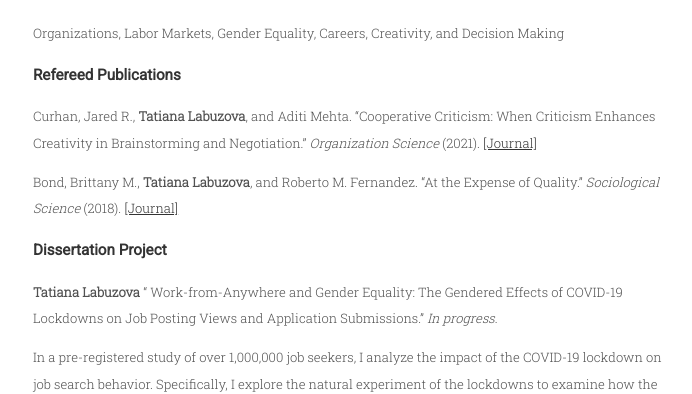
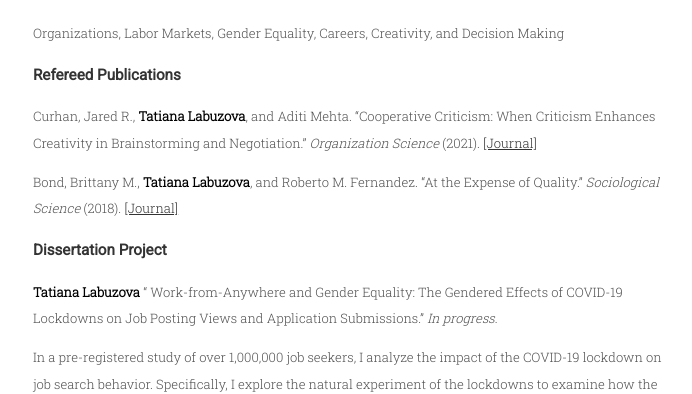
Before and after one commit to tatianalabuzova/tatianalabuzova.github.io, a Jekyll site: the page built from menu/research.md, in a window 1280 px wide. Shown: the part 254-648 px from the top of the page, without its empty margins (292-984 px from the left). Built offline with Jekyll 4.4.1, drawn with Linux system fonts in a browser that asks for light colours.

Commit message:
Update research.md

```diff
--- a/menu/research.md
+++ b/menu/research.md
@@ -9,12 +9,12 @@ Organizations, Labor Markets, Gender Equality, Careers, Creativity, and Decision
 
 ### Refereed Publications
 
-Curhan, Jared R., __Tatiana Labuzova__, and Aditi Mehta. "Cooperative Criticism: When Criticism Enhances Creativity in Brainstorming and Negotiation." _Organization Science_ (2021). [[Journal]](https://doi.org/10.1287/orsc.2020.1420)
+Curhan, Jared R., <span style="color:#000000"><b>Tatiana Labuzova</b></span>, and Aditi Mehta. "Cooperative Criticism: When Criticism Enhances Creativity in Brainstorming and Negotiation." _Organization Science_ (2021). [[Journal]](https://doi.org/10.1287/orsc.2020.1420)
 
-Bond, Brittany M., __Tatiana Labuzova__, and Roberto M. Fernandez. "At the Expense of Quality." _Sociological Science_ (2018). [[Journal]](https://doi.org/10.15195/v5.a17)
+Bond, Brittany M., <span style="color:#000000"><b>Tatiana Labuzova</b></span>, and Roberto M. Fernandez. "At the Expense of Quality." _Sociological Science_ (2018). [[Journal]](https://doi.org/10.15195/v5.a17)
 
 ### Dissertation Project
 
-__Tatiana Labuzova__ " Work-from-Anywhere and Gender Equality: The Gendered Effects of COVID-19 Lockdowns on Job Posting Views and Application Submissions." _In progress_.
+<span style="color:#000000"><b>Tatiana Labuzova</b></span> " Work-from-Anywhere and Gender Equality: The Gendered Effects of COVID-19 Lockdowns on Job Posting Views and Application Submissions." _In progress_.
 
 <p>In a pre-registered study of over 1,000,000 job seekers, I analyze the impact of the COVID-19 lockdown on job search behavior. Specifically, I explore the natural experiment of the lockdowns to examine how the external shock to the availability of work-from-anywhere jobs influences supply-side job search behavior and the gender wage gap in pursued positions.</p>
```
